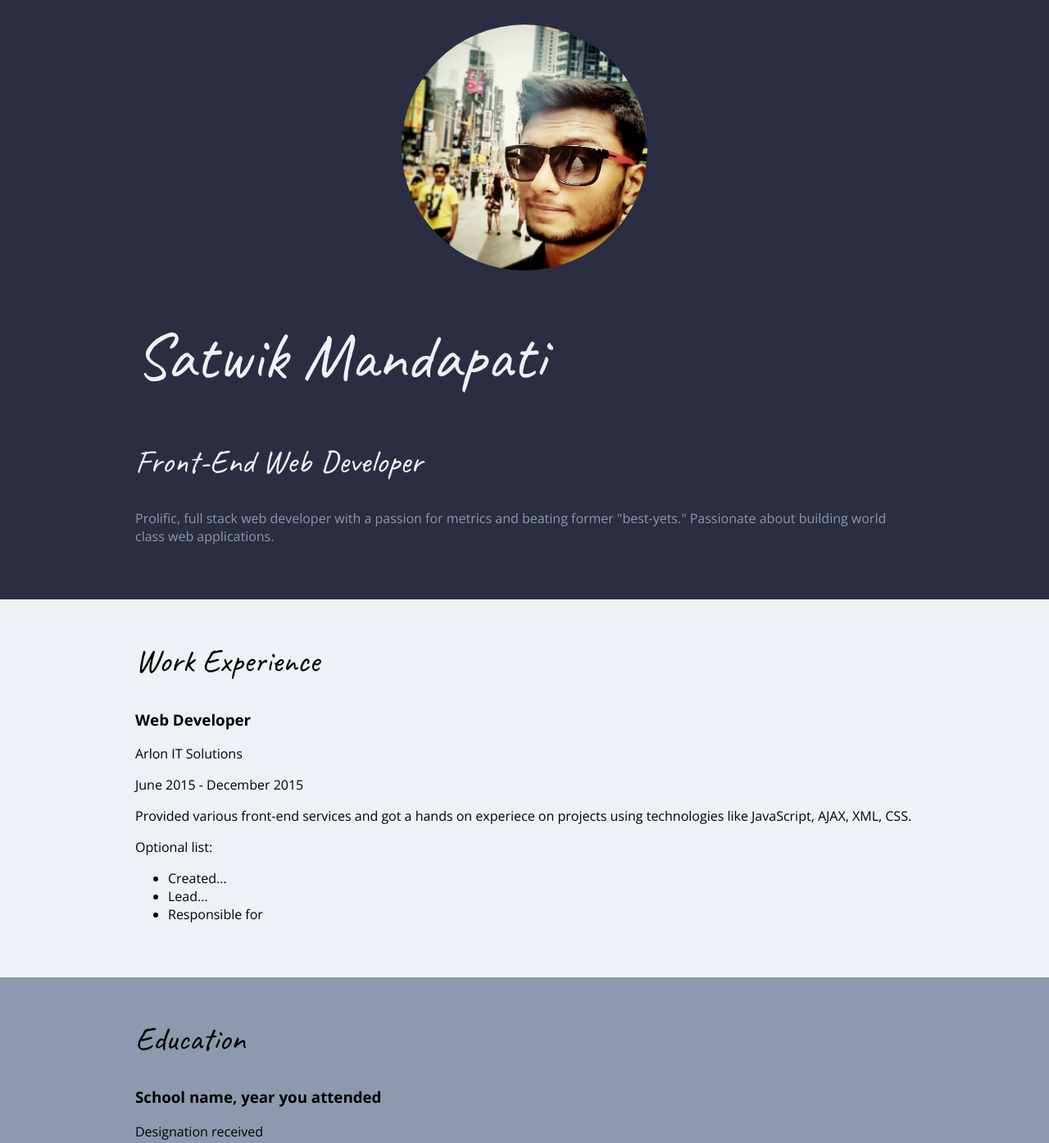
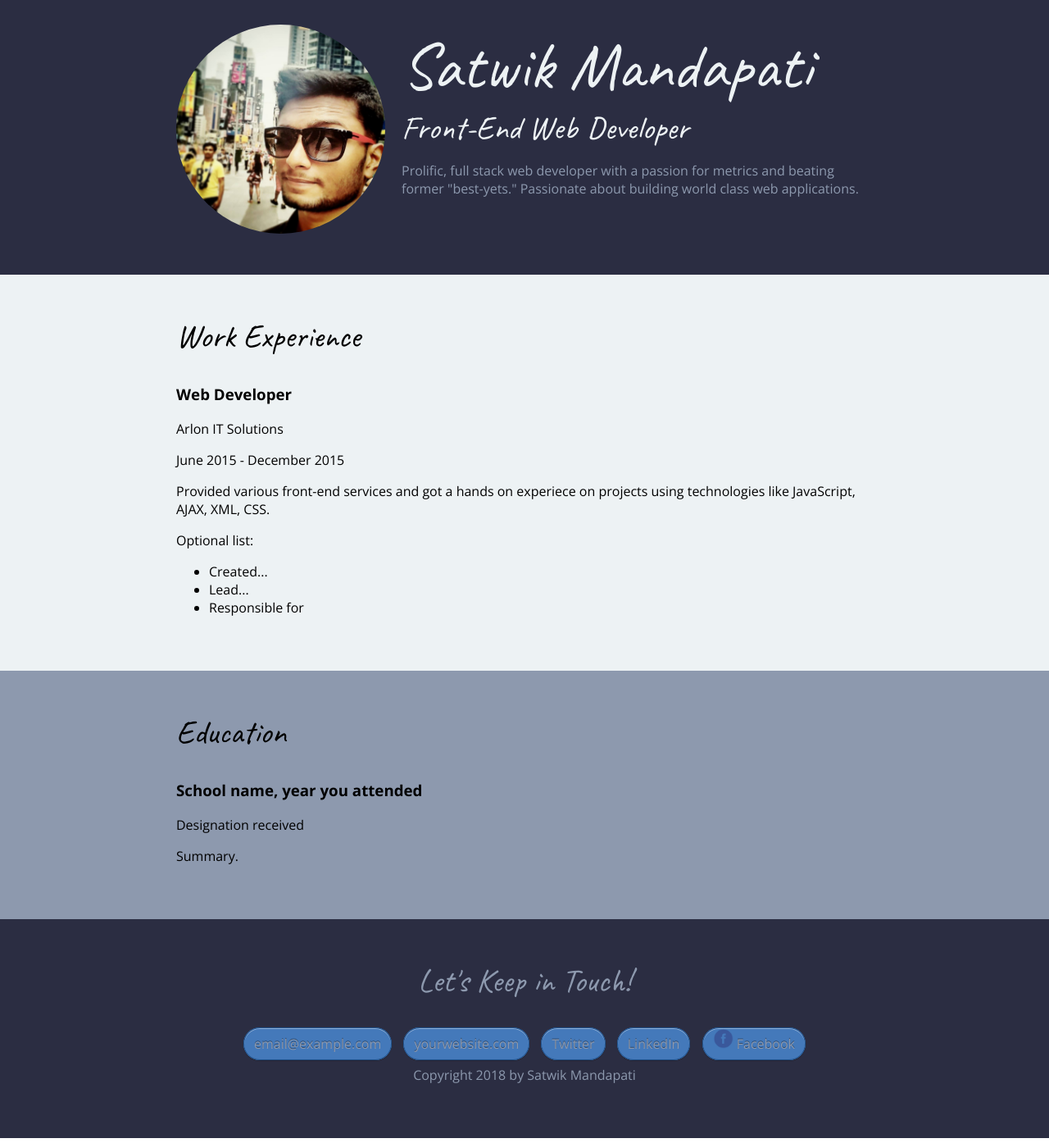
Before and after one commit to satwikmvv/Portfolio, a plain HTML site: page index.html in a window 1280 px wide. Shown: the part 20-1414 px from the top of the page at 82% size. Drawn offline with nearby package versions, Linux system fonts and the light colour scheme.

Commit message:
Added a bit of styling

```diff
--- a/css/styles.css
+++ b/css/styles.css
@@ -7,12 +7,23 @@
 
 
 /* global styles */
-img {
+
+html {
+  box-sizing: border-box;
+}
+*, *:before, *:after {
+  box-sizing: inherit;
+}
+
+.icon-img {
+
+  overflow:inherit;
+  display:inline-block;
+  width:25px;
+  height:25px;
+}
+.profile-img {
   border-radius: 60%;
-  width:300px;
-  margin-left: auto;
-  margin-right: auto;
-  display: block;
 }
 body {
   /* background: lightblue; */
@@ -38,6 +49,24 @@ a {
 a:hover {
   text-decoration: none;
 }
+
+.content-wrap {
+  max-width:950px;
+  margin: 0 auto;
+  padding:50px;
+  overflow: auto;
+}
+
+.col-narrow {
+  width: 30%;
+  float: left;
+}
+
+.col-wide {
+  width: 70%;
+  float: left;
+  padding-left: 20px;
+}
 /* header and footer */
 header, footer {
   background: #2B2D42 ;
@@ -46,6 +75,7 @@ header, footer {
 /* header styles */
 header h1, header h2 {
   color: #EDF2F4 ;
+  margin: 0;
 }
 
 /* footer styles */
@@ -55,29 +85,21 @@ footer {
 }
 
 .contact-info a {
-  -webkit-border-radius: 4px;
-    -moz-border-radius: 4px;
     border-radius: 50px;
     border: solid 1px #20538D;
     text-shadow: 0 -1px 0 rgba(0, 0, 0, 0.4);
-    -webkit-box-shadow: inset 0 1px 0 rgba(255, 255, 255, 0.4), 0 1px 1px rgba(0, 0, 0, 0.2);
-    -moz-box-shadow: inset 0 1px 0 rgba(255, 255, 255, 0.4), 0 1px 1px rgba(0, 0, 0, 0.2);
     box-shadow: inset 0 1px 0 rgba(255, 255, 255, 0.4), 0 1px 1px rgba(0, 0, 0, 0.2);
     background: #4479BA;
     color: #8D99AE;
     padding: 8px 12px;
-    text-decoration: none;
+    text-decoration:none;
     margin:5px;
 }
 /* work experience */
 .work {
   background: #EDF2F4 ;
 }
-.content-wrap {
-  max-width:950px;
-  margin: 0 auto;
-  padding:50px;
-}
+
 /* education */
 .education {
   background: #8D99AE ;
--- a/index.html
+++ b/index.html
@@ -12,12 +12,15 @@
     <header>
       <div class="content-wrap">
 
-        <img src="images/satwik.jpg" alt="Your Name">
-        <h1>Satwik Mandapati</h1>
-        <h2>Front-End Web Developer</h2>
-        <p>Prolific, full stack web developer with a passion for metrics and beating former "best-yets." Passionate about building world class web applications.  </p>
+        <img class="profile-img col-narrow" src="images/satwik.jpg" alt="Your Name">
+        <div class="col-wide">
+          <h1>Satwik Mandapati</h1>
+          <h2>Front-End Web Developer</h2>
+          <p>Prolific, full stack web developer with a passion for metrics and beating
+             former "best-yets." Passionate about building world class web applications.  </p>
+        </div>
       </div>
-    </header
+    </header>
 
     <main>
         <!-- // Work Experience -->
@@ -31,7 +34,8 @@
             <p>June 2015 - December 2015</p>
 
             <!-- Add as many paragraphs as you need. -->
-            <p>Provided various front-end services and got a hands on experiece on projects using technologies like JavaScript, AJAX, XML, CSS. </p>
+            <p>Provided various front-end services and got a hands on experiece on
+              projects using technologies like JavaScript, AJAX, XML, CSS. </p>
 
             <!-- This list can be deleted if you don't want to use it. -->
             <p>Optional list:</p>
@@ -71,7 +75,7 @@
             <a href="http://yourwebsite.com" target="_blank">yourwebsite.com</a>
             <a href="#" target="_blank">Twitter</a>
             <a href="#" target="_blank">LinkedIn</a>
-            <a href="#" target="_blank">Facebook</a>
+            <a href="https://www.facebook.com/satwik.mandapati" target="_blank"> <img class="icon-img" src="images/fb.png"> Facebook</a>
         </div>
 
         <p>Copyright 2018 by Satwik Mandapati</p>
```
Also changed, not shown: images/fb.png (added), 1 other file.
